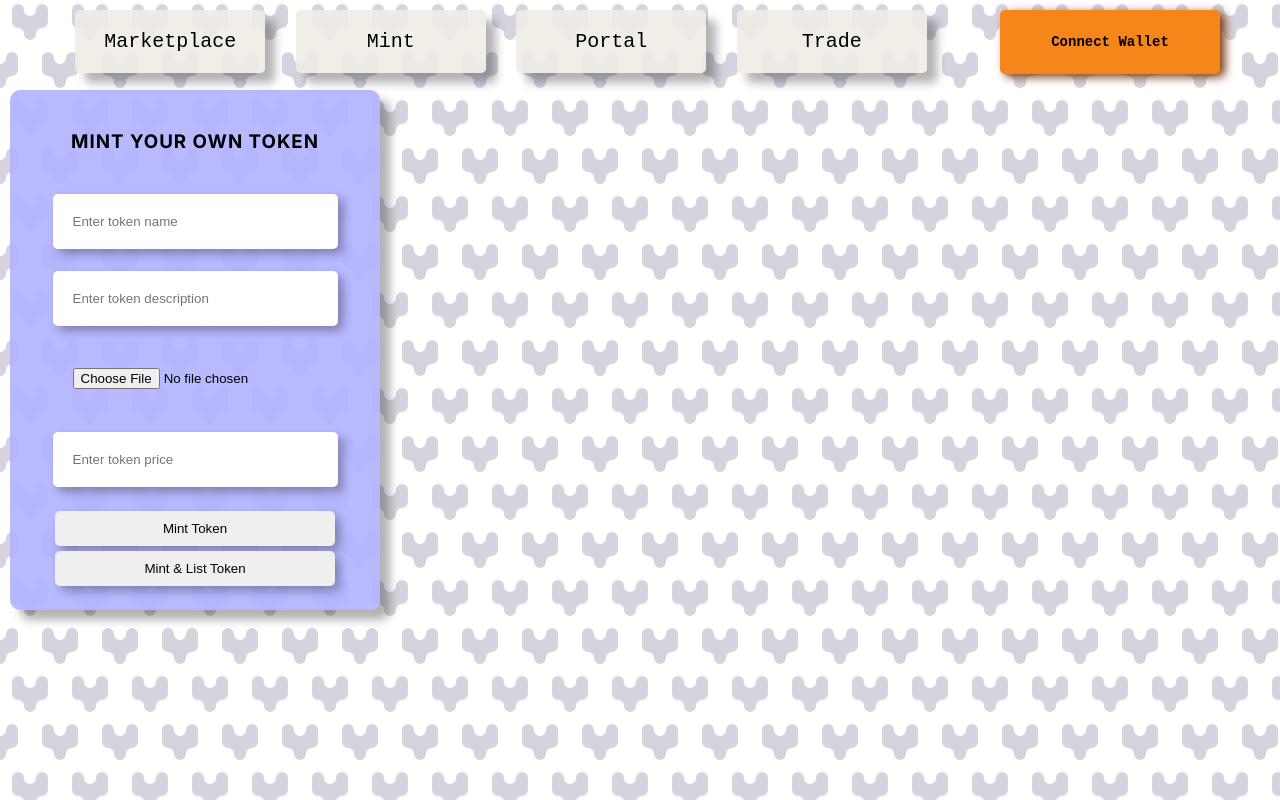
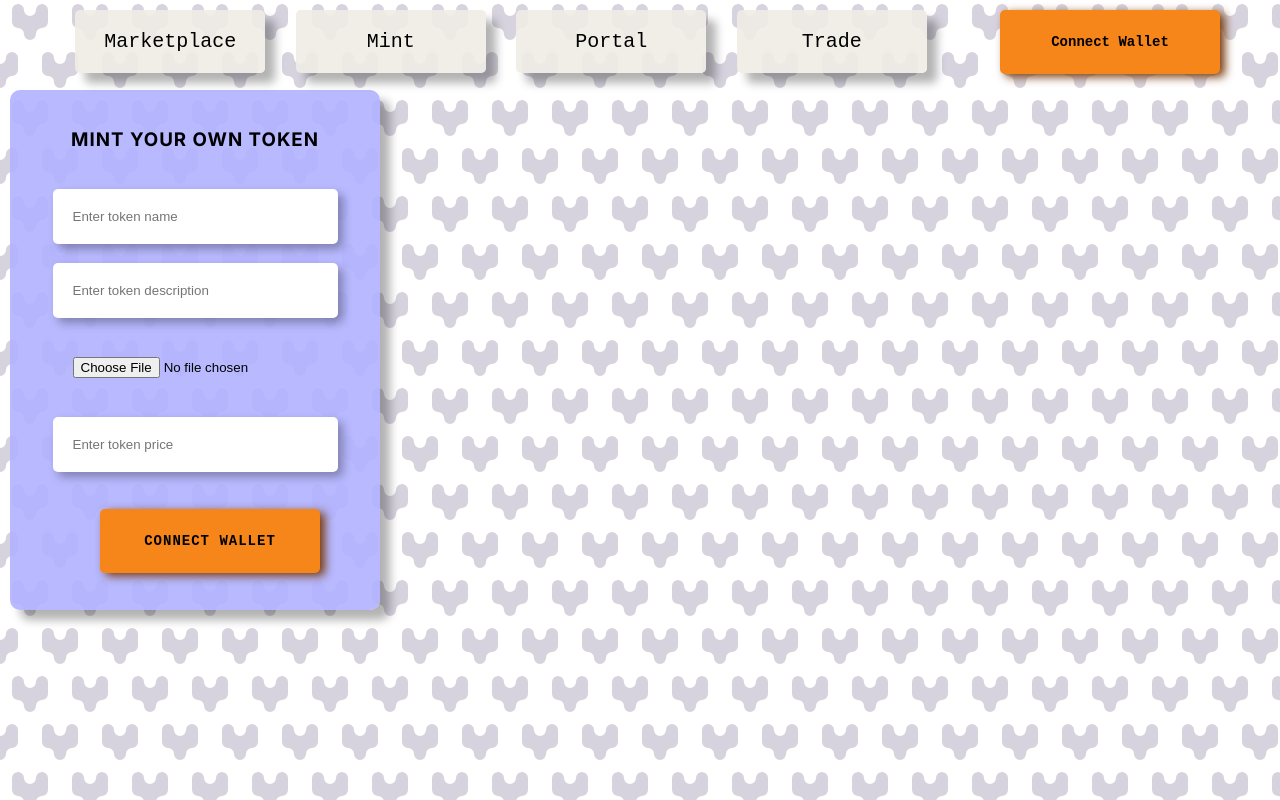
Before and after one commit to SKorchinskiy/NFT-Platform, a Next.js app in the folder client/: page /mint in a window 1280 px wide. Built offline with nearby package versions, Linux system fonts and the light colour scheme.

Commit message:
+ update components with wallet connect button when isn't authenticated

```diff
--- a/client/src/app/mint/_components/minting-form/minting-form.component.tsx
+++ b/client/src/app/mint/_components/minting-form/minting-form.component.tsx
@@ -1,5 +1,6 @@
 "use client";
 
+import ConnectWallet from "@/app/_components/connect-wallet/connect-wallet.component";
 import styles from "./minting-form.module.css";
 
 import useNftCreateContract from "@/app/hooks/useNftCreateContract.hook";
@@ -181,6 +182,7 @@ export default function MintingForm() {
         className={styles["minting-form-field"]}
         onChange={onInputChange}
       />
+      {address ? (
         <div className={styles["form-buttons-container"]}>
           <button
             className={styles["minting-form-button"]}
@@ -195,6 +197,20 @@ export default function MintingForm() {
             Mint & List Token
           </button>
         </div>
+      ) : (
+        <div
+          style={{
+            position: "relative",
+            display: "flex",
+            justifyContent: "center",
+            alignItems: "center",
+            height: "100px",
+            width: "250px",
+          }}
+        >
+          <ConnectWallet />
+        </div>
+      )}
     </div>
   );
 }
```
Also changed, not shown: client/src/app/portal/_components/nft-buying-details/nft-buying-details.component.tsx (+19 -3 lines), client/src/app/portal/_components/nft-cancelation-details/nft-cancelation-details.component.tsx (+19 -3 lines). Lines whose indentation alone changed are shown as unchanged.
